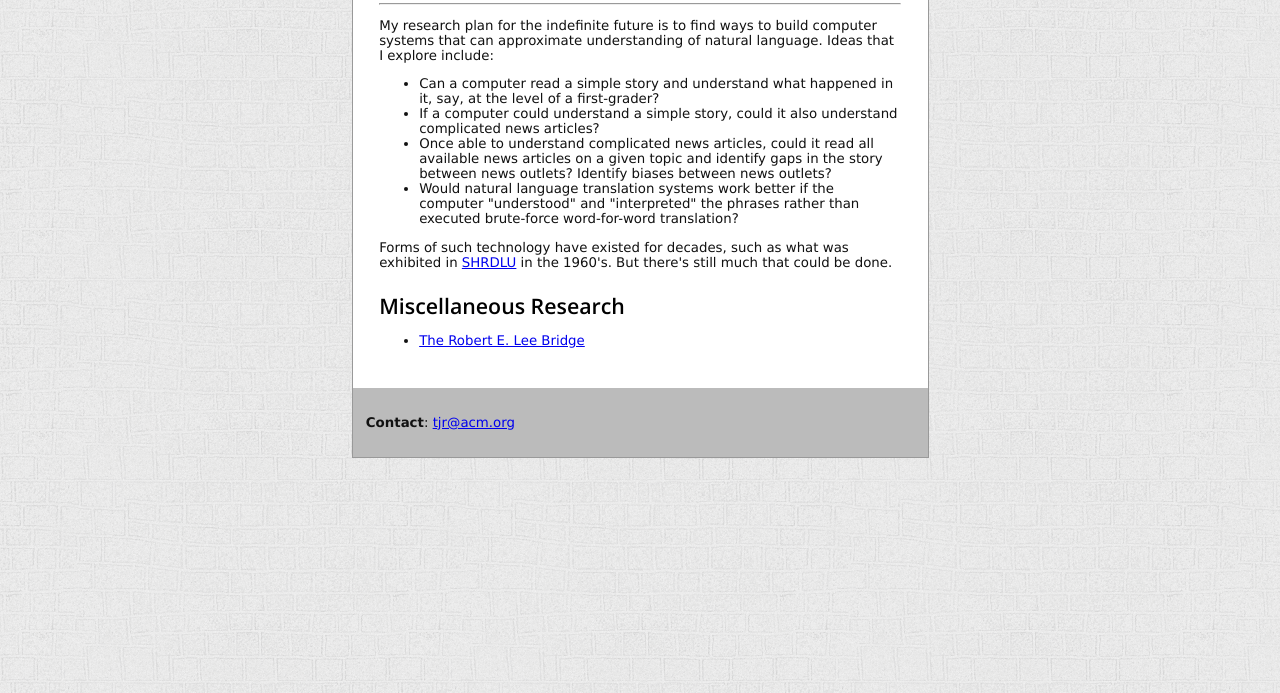
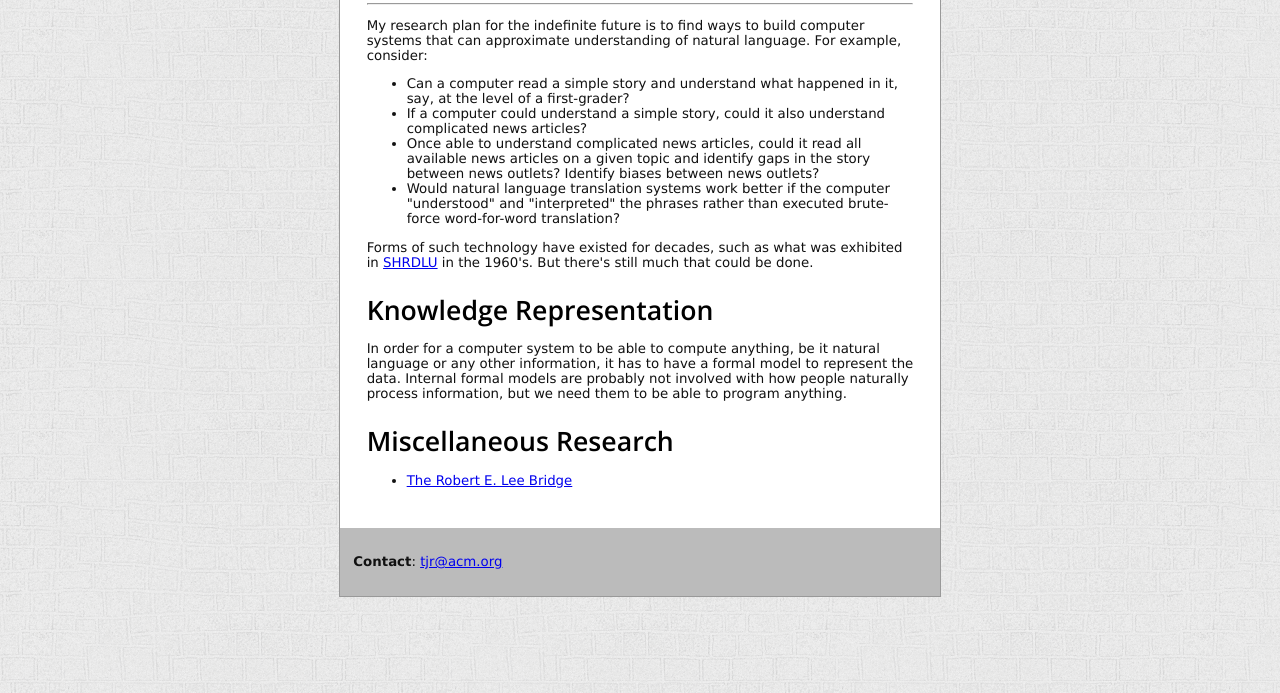
Before and after one commit to tjr/tjr.github.com, a Jekyll site: the page research/index.html, which Jekyll copies as it is, in a window 1280 px wide, cut to the strip 207-900 px from the top of the page. Built offline with Jekyll 4.4.1, drawn with Linux system fonts in a browser that asks for light colours.

Commit message:
minor updates to research page

```diff
--- a/css/research.css
+++ b/css/research.css
@@ -13,7 +13,7 @@ body {
 
 #content {
     background-color: #FFF;
-    width: 575px;
+    width: 600px;
     margin: 0px auto;
     text-align: left;
     padding: 0px;
--- a/research/index.html
+++ b/research/index.html
@@ -23,7 +23,7 @@ by <a href="/">Trevis Rothwell</a>
 <p>
 My research plan for the indefinite future is to find ways to build
 computer systems that can approximate understanding of natural
-language. Ideas that I explore include:
+language. For example, consider:
 
 <ul>
 <li>Can a computer read a simple story and understand what happened
@@ -43,7 +43,16 @@ Forms of such technology have existed for decades, such as what
 was exhibited in <a href="http://en.wikipedia.org/wiki/SHRDLU">SHRDLU</a>
 in the 1960's. But there's still much that could be done.
 
-<h3>Miscellaneous Research</h3>
+<h2>Knowledge Representation</h2>
+
+<p>
+In order for a computer system to be able to compute anything, be it
+natural language or any other information, it has to have a formal
+model to represent the data. Internal formal models are probably not
+involved with how people naturally process information, but we need
+them to be able to program anything.
+
+<h2>Miscellaneous Research</h2>
 
 <ul>
 <li><a href="./robert-e-lee-bridge">The Robert E. Lee Bridge</a></li>
```
